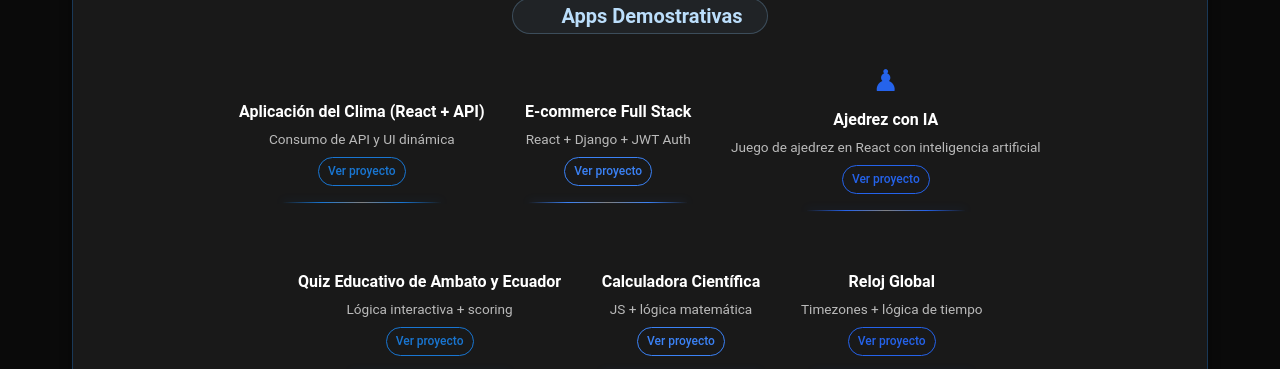
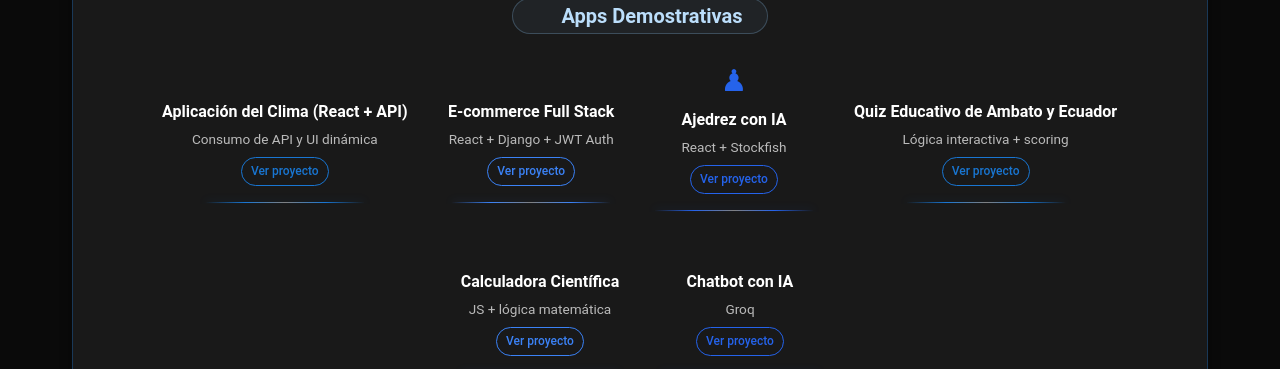
Before and after one commit to Patogol35/jorgito, a React (Vite) app: page / in a window 1280 px wide. Shown: the part 1200-1569 px from the top of the page. Built offline with nearby package versions, Linux system fonts and the light colour scheme; some icons are missing.

Commit message:
Modify project titles and descriptions in i18n.js
Updated project descriptions and titles in i18n.js.

```diff
--- a/src/i18n.js
+++ b/src/i18n.js
@@ -129,7 +129,7 @@ Además, domino herramientas de desarrollo, pruebas de APIs, virtualización, se
 
     {
   titulo: "Ajedrez con IA",
-  descripcion: "Juego de ajedrez en React con inteligencia artificial",
+  descripcion: "React + Stockfish",
   link: "https://ajedrez-ia-jorge-patricio.vercel.app/",
 },
 
@@ -144,9 +144,9 @@ Además, domino herramientas de desarrollo, pruebas de APIs, virtualización, se
       link: "https://calculadorajorgepatricio.vercel.app/",
     },
     {
-      titulo: "Reloj Global",
-      descripcion: "Timezones + lógica de tiempo",
-      link: "https://reloj-jorgepatricio.vercel.app/",
+      titulo: "Chatbot con IA",
+      descripcion: "Groq",
+      link: "https://chatbot-jorge.vercel.app/",
     },
 
   ],
@@ -301,7 +301,7 @@ I am also skilled in development tools, API testing, virtualization, network sec
 
     {
   titulo: "AI Chess",
-  descripcion: "React chess game with artificial intelligence",
+  descripcion: "React + Stockfish",
   link: "https://ajedrez-ia-jorge-patricio.vercel.app/",
 },
 
@@ -315,11 +315,7 @@ I am also skilled in development tools, API testing, virtualization, network sec
       descripcion: "JS + math logic",
       link: "https://calculadorajorgepatricio.vercel.app/",
     },
-    {
-      titulo: "Global Clock",
-      descripcion: "Timezones + time logic",
-      link: "https://reloj-jorgepatricio.vercel.app/",
-    },
+
 
   ],
 },
```
